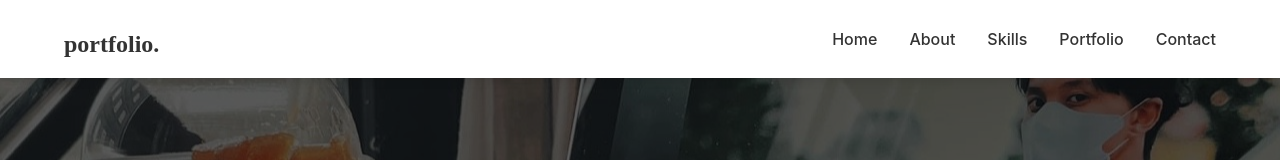
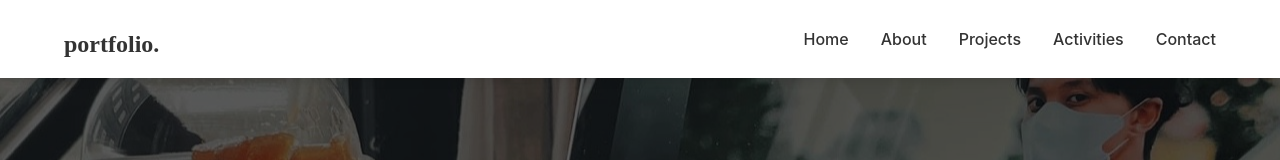
Before and after one commit to BaoNG0105/Portfolio, a React (Vite) app: page / in a window 1280 px wide. Shown: the top 160 px of the page. Built offline with nearby package versions, Linux system fonts and the light colour scheme; a web font is replaced by a local one.

Commit message:
fix header navlink

```diff
--- a/src/components/Footer.jsx
+++ b/src/components/Footer.jsx
@@ -5,7 +5,7 @@ import { FaFacebookF, FaInstagram, FaTiktok, FaYoutube, FaGithub, FaPhone, FaEnv
 
 function Footer() {
   return (
-    <footer className="footer">
+    <footer id='contact' className="footer">
       <div className="footer-content">
         {/* Cột thông tin bên trái */}
         <div className="footer-info">
--- a/src/components/Header.jsx
+++ b/src/components/Header.jsx
@@ -13,8 +13,8 @@ function Header() {
         <ul className="nav-links">
           <li><a href="/">Home</a></li>
           <li><a href="#about">About</a></li>
-          <li><a href="#projects">Skills</a></li>
-          <li><a href="#portfolio">Portfolio</a></li>
+          <li><a href="#projects">Projects</a></li>
+          <li><a href="#activities">Activities</a></li>
           <li><a href="#contact">Contact</a></li>
         </ul>
       </nav>
```
